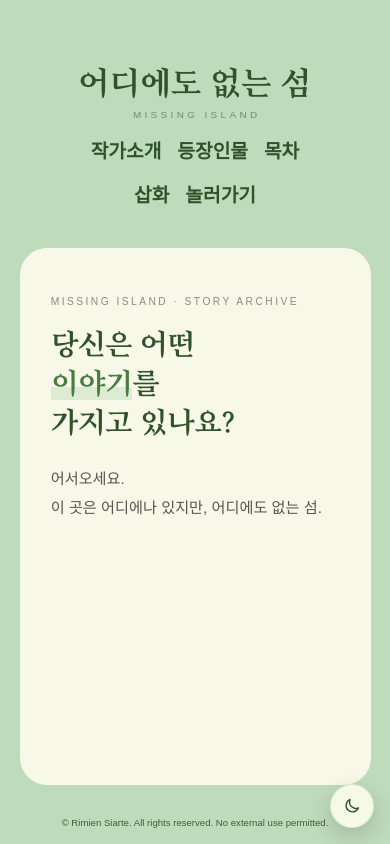
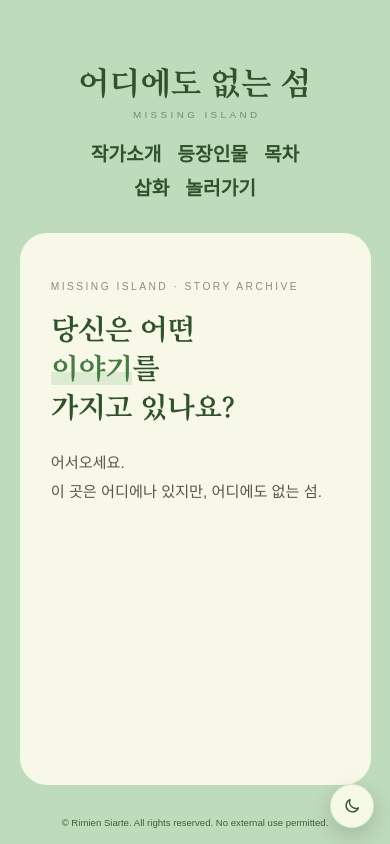
Before and after one commit to fad0805/homepage, a Next.js app in the folder web/: page / in a window 390 px wide. Built offline with nearby package versions, Linux system fonts and the light colour scheme; no server answers; a web font is replaced by a local one.

Commit message:
상단 메뉴 모바일 내비게이션 여백 조정

```diff
--- a/web/public/styles/appearance.scss
+++ b/web/public/styles/appearance.scss
@@ -30,7 +30,8 @@ html:has(#container.site-layout--side) {
   }
 
   #container.site-layout--editorial > header #navbar {
-    gap: 1rem;
+    gap: 0.35rem 1rem;
+    margin: 1.2rem 0 1rem;
   }
 }
 
```
